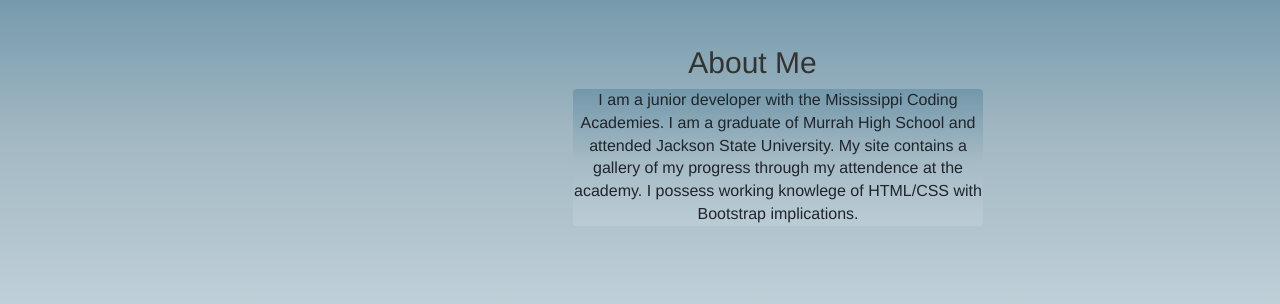
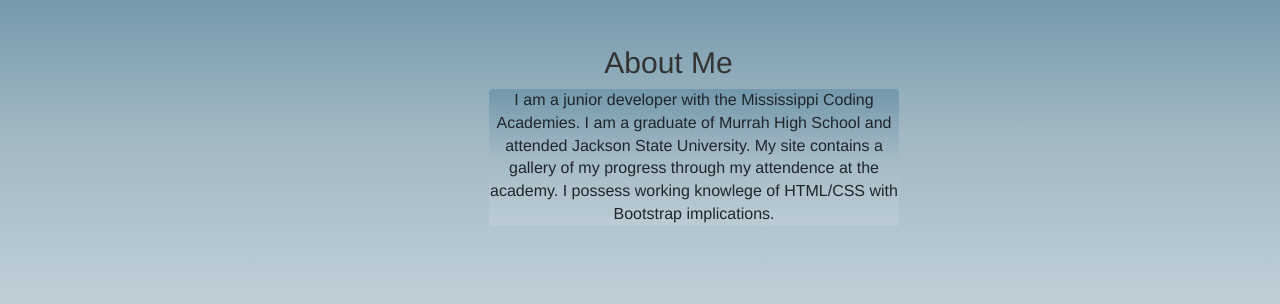
Before and after one commit to ChrisRLavine/ChrisRLavine.github.io, a plain HTML site: page index.html in a window 1280 px wide. Shown: the part 496-800 px from the top of the page. Drawn offline with Linux system fonts and the light colour scheme.

Commit message:
resizing fixes

```diff
--- a/css/style.css
+++ b/css/style.css
@@ -86,7 +86,7 @@ img:hover {
 .aboutmediv {
     top: 30px;margin: 30px auto;
     width: 40px;
-    margin-left: 573px;
+    margin-left: 489px;
 }
 .aboutme {
     text-align: center;
```
